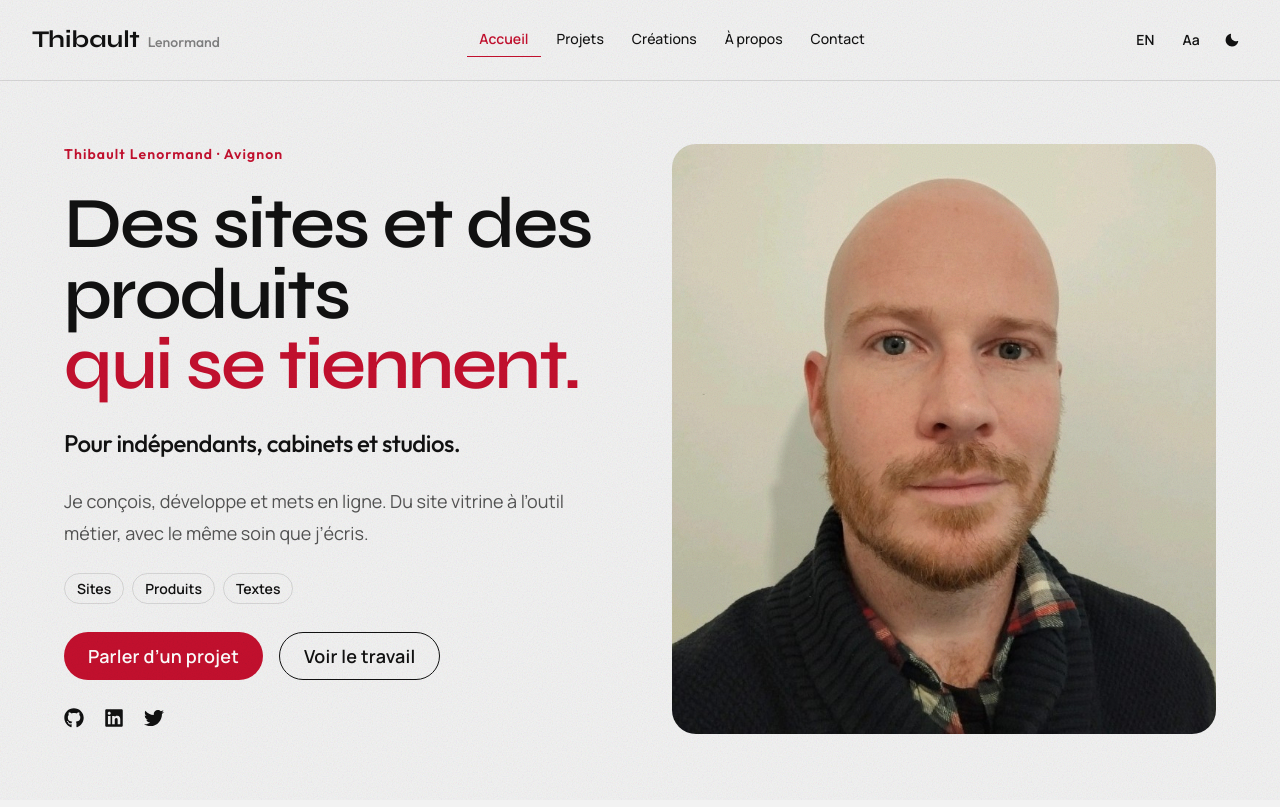
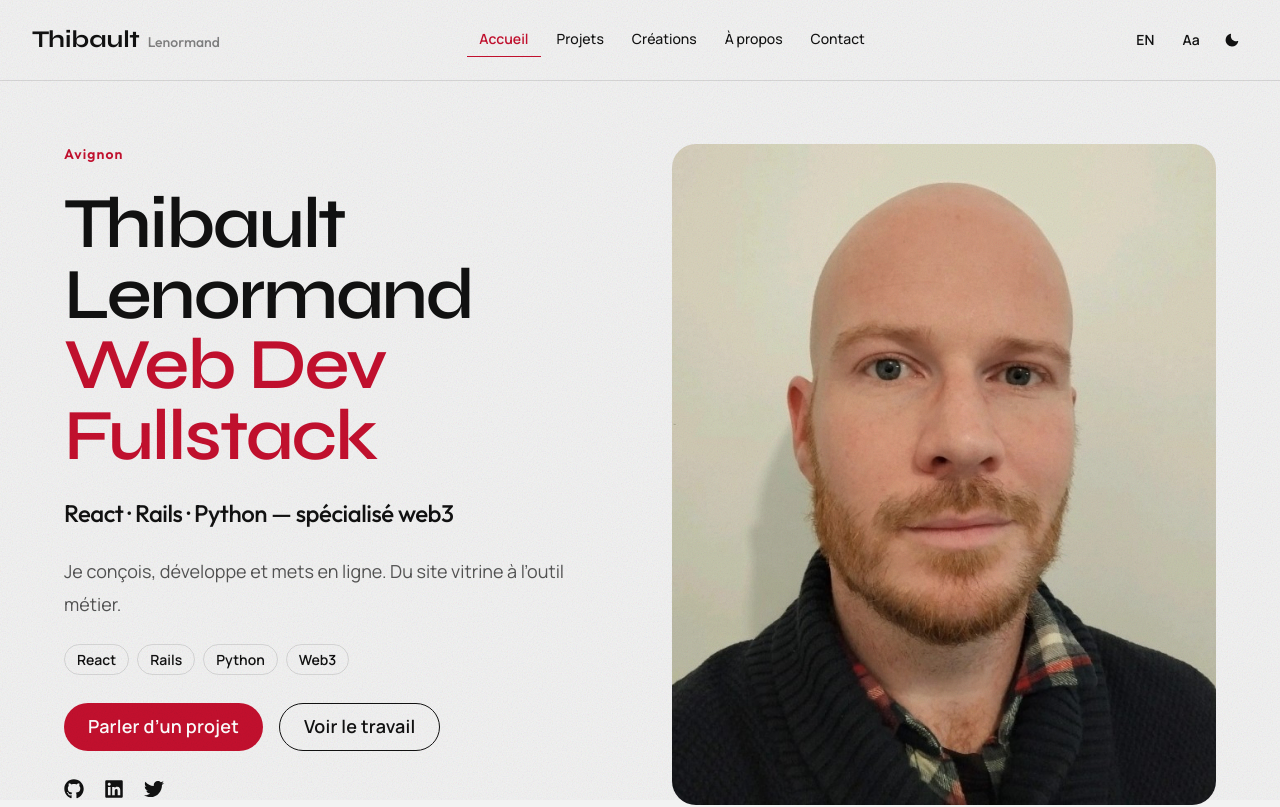
Before and after one commit to ThibaultL24/Portfolio, a React (Vite) app: page / in a window 1280 px wide. Shown: the top 807 px of the page. Built offline with nearby package versions, Linux system fonts and the light colour scheme; a web font is replaced by a local one.

Commit message:
Name the hero: fullstack web3, not a slogan
Lead with Thibault Lenormand, Web Dev Fullstack, then React / Rails / Python / Web3.

Co-authored-by: Thibault Lenormand <ThibaultL24@users.noreply.github.com>

```diff
--- a/index.html
+++ b/index.html
@@ -7,7 +7,7 @@
     <meta name="viewport" content="width=device-width, initial-scale=1.0" />
     <meta
       name="description"
-      content="Portfolio de Thibault Lenormand, développeur full stack à Avignon. Sites, produits et écriture."
+      content="Thibault Lenormand, web dev fullstack à Avignon. React, Rails, Python — spécialisé web3."
     />
     <title>Thibault Lenormand — Atelier</title>
   </head>
--- a/src/translations/locales/en/home.js
+++ b/src/translations/locales/en/home.js
@@ -1,10 +1,10 @@
 export const home = {
-  kicker: "Thibault Lenormand · Avignon",
-  title: "Sites and products\nthat hold up.",
-  subtitle: "For independents, practices, and studios.",
+  kicker: "Avignon",
+  title: "Thibault Lenormand\nFull-stack Web Dev",
+  subtitle: "React · Rails · Python — web3 specialist",
   description:
-    "I design, build, and ship. From a simple site to a working tool, with the same care I bring to writing.",
-  offers: ["Sites", "Products", "Writing"],
+    "I design, build, and ship. From a simple site to a working tool.",
+  offers: ["React", "Rails", "Python", "Web3"],
   ctaProjects: "See the work",
   ctaContact: "Start a project",
   downloadCV: "Download CV",
--- a/src/translations/locales/fr/home.js
+++ b/src/translations/locales/fr/home.js
@@ -1,10 +1,10 @@
 export const home = {
-  kicker: "Thibault Lenormand · Avignon",
-  title: "Des sites et des produits\nqui se tiennent.",
-  subtitle: "Pour indépendants, cabinets et studios.",
+  kicker: "Avignon",
+  title: "Thibault Lenormand\nWeb Dev Fullstack",
+  subtitle: "React · Rails · Python — spécialisé web3",
   description:
-    "Je conçois, développe et mets en ligne. Du site vitrine à l’outil métier, avec le même soin que j’écris.",
-  offers: ["Sites", "Produits", "Textes"],
+    "Je conçois, développe et mets en ligne. Du site vitrine à l’outil métier.",
+  offers: ["React", "Rails", "Python", "Web3"],
   ctaProjects: "Voir le travail",
   ctaContact: "Parler d’un projet",
   downloadCV: "Télécharger CV",
```
